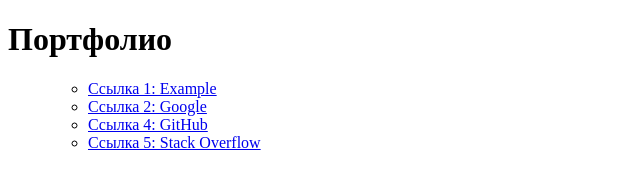
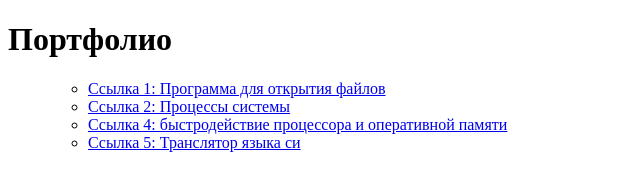
Before and after one commit to DiRasher04/DiRasher04.github.io, a plain HTML site: page index.html in a window 1280 px wide. Shown: the whole page, without its empty margins (0-640 px from the left). Drawn offline with Linux system fonts and the light colour scheme.

Commit message:
Add files via upload

```diff
--- a/index.html
+++ b/index.html
@@ -8,11 +8,11 @@
 <body>
     <h1>Портфолио</h1>
     <ul>
-   <ul>
-        <li><a href="https://github.com/DiRasher04/DiRasher04.github.io/blob/main/lab_4_DM.sln" target="_blank">Ссылка 1: Example</a></li>
-        <li><a href="https://github.com/DiRasher04/DiRasher04.github.io/blob/main/lab_4_saod.sln" target="_blank">Ссылка 2: Google</a></li>
-        <li><a href="https://github.com/DiRasher04/DiRasher04.github.io/blob/main/lab_6_saod.sln" target="_blank">Ссылка 4: GitHub</a></li>
-        <li><a href="https://github.com/DiRasher04/DiRasher04.github.io/blob/main/lab_8_oop.sln" target="_blank">Ссылка 5: Stack Overflow</a></li>
+        <ul>
+            <li><a href="https://github.com/DiRasher04/lab_2_OS" target="_blank">Ссылка 1: Программа для открытия файлов</a></li>
+            <li><a href="https://github.com/DiRasher04/lab_3_OS" target="_blank">Ссылка 2: Процессы системы</a></li>
+            <li><a href="https://github.com/DiRasher04/lab_5_OS" target="_blank">Ссылка 4: быстродействие процессора и оперативной памяти</a></li>
+            <li><a href="https://github.com/DiRasher04/Course_Work_TA" target="_blank">Ссылка 5: Транслятор языка си</a></li>
     </ul>
     </ul>
 </body>
```
